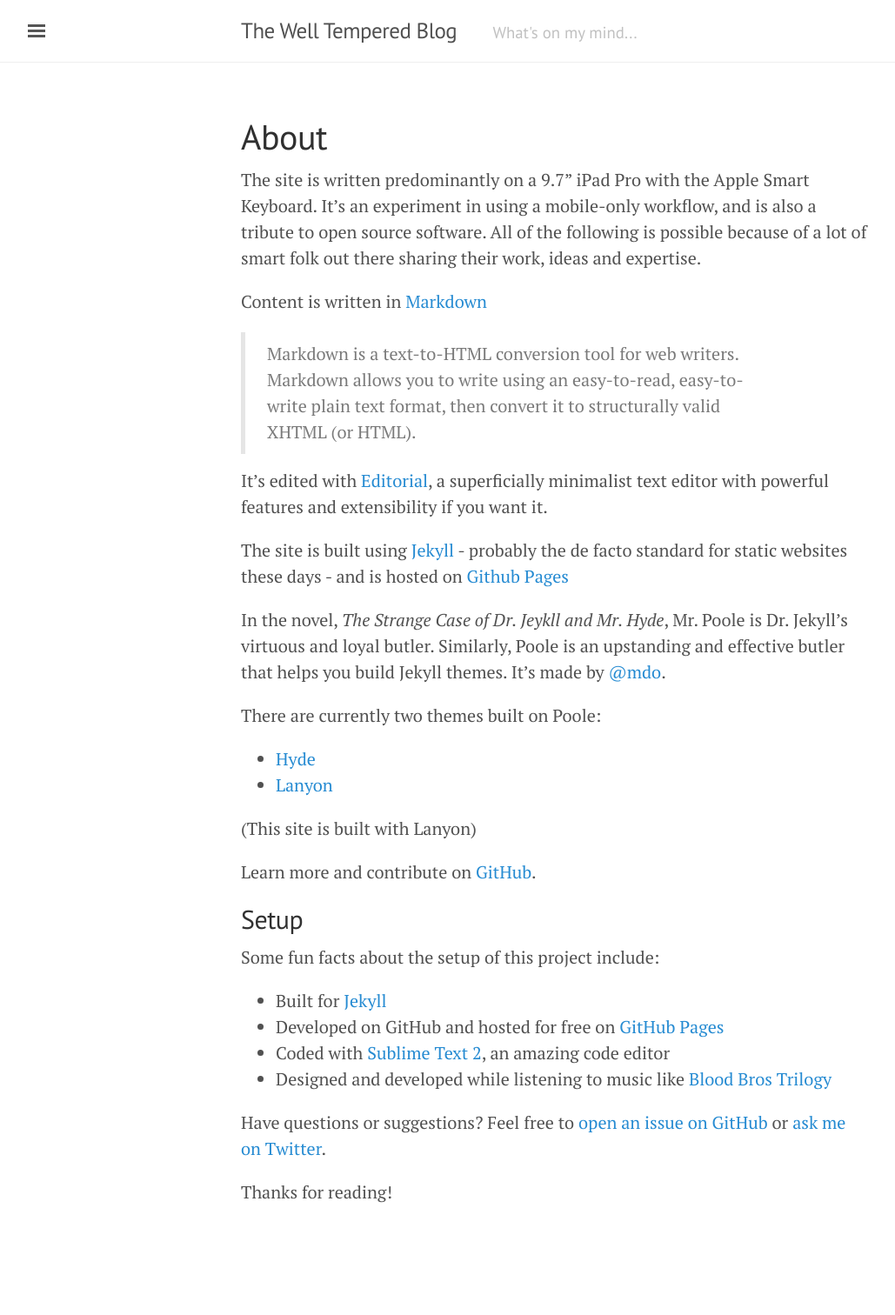
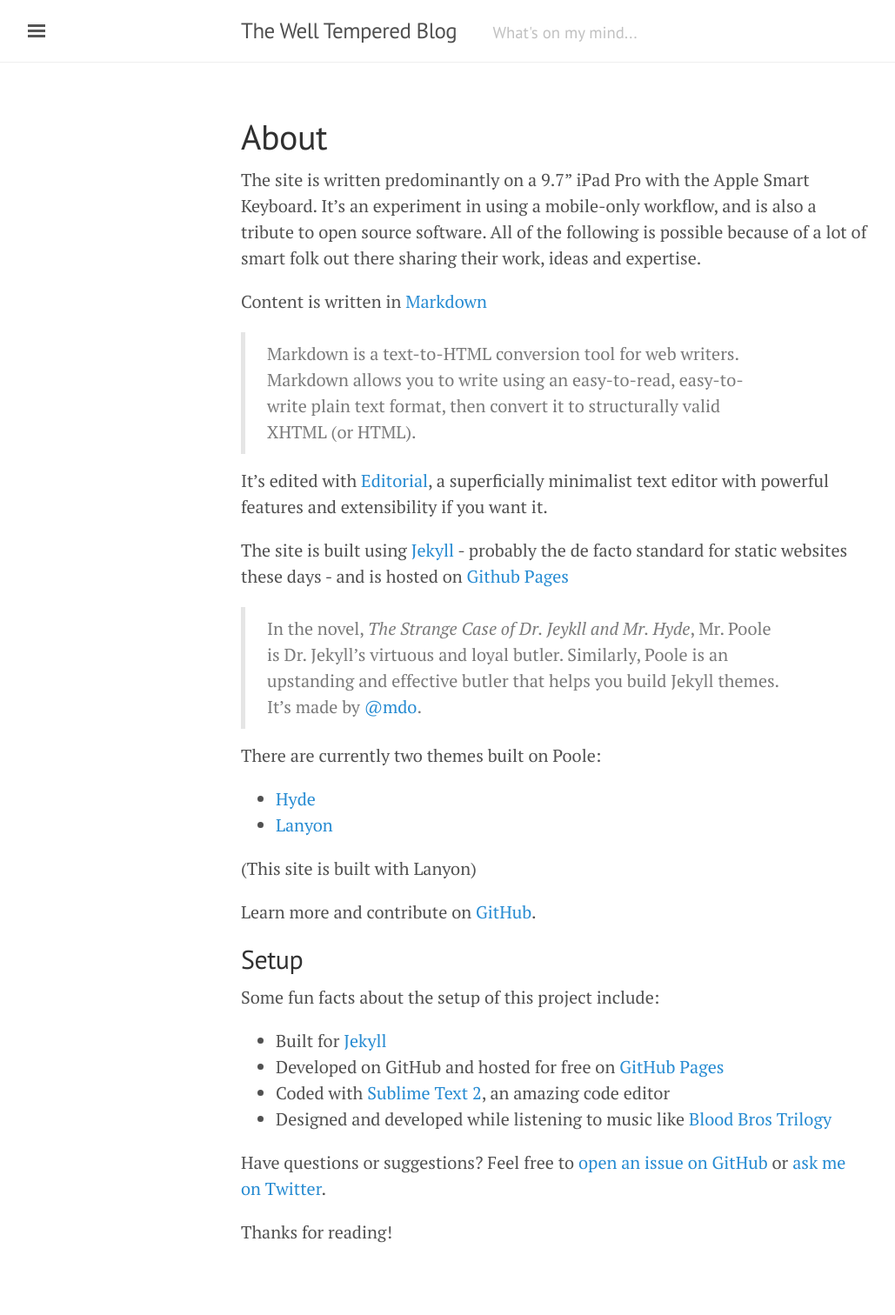
Before and after one commit to Richardtugwell/richardtugwell.github.io, a Jekyll site: the page built from about.md, in a window 1280 px wide. Shown: the whole page at 87% size, without its empty margins (3-1032 px from the left). Built offline with Jekyll 4.4.1, drawn with Linux system fonts in a browser that asks for light colours; before the commit the page ends 1466 px from its top, so only the background shows below that.

Commit message:
Blockquote extract

```diff
--- a/about.md
+++ b/about.md
@@ -13,7 +13,7 @@
 
 The site is built using [Jekyll](https://jekyllrb.com/) - probably the de facto standard for static websites these days - and is hosted on [Github Pages](https://pages.github.com/)
 
-In the novel, *The Strange Case of Dr. Jeykll and Mr. Hyde*, Mr. Poole is Dr. Jekyll's virtuous and loyal butler. Similarly, Poole is an upstanding and effective butler that helps you build Jekyll themes. It's made by [@mdo](https://twitter.com/mdo).
+>In the novel, *The Strange Case of Dr. Jeykll and Mr. Hyde*, Mr. Poole is Dr. Jekyll's virtuous and loyal butler. Similarly, Poole is an upstanding and effective butler that helps you build Jekyll themes. It's made by [@mdo](https://twitter.com/mdo).
 
 There are currently two themes built on Poole:
 
```
